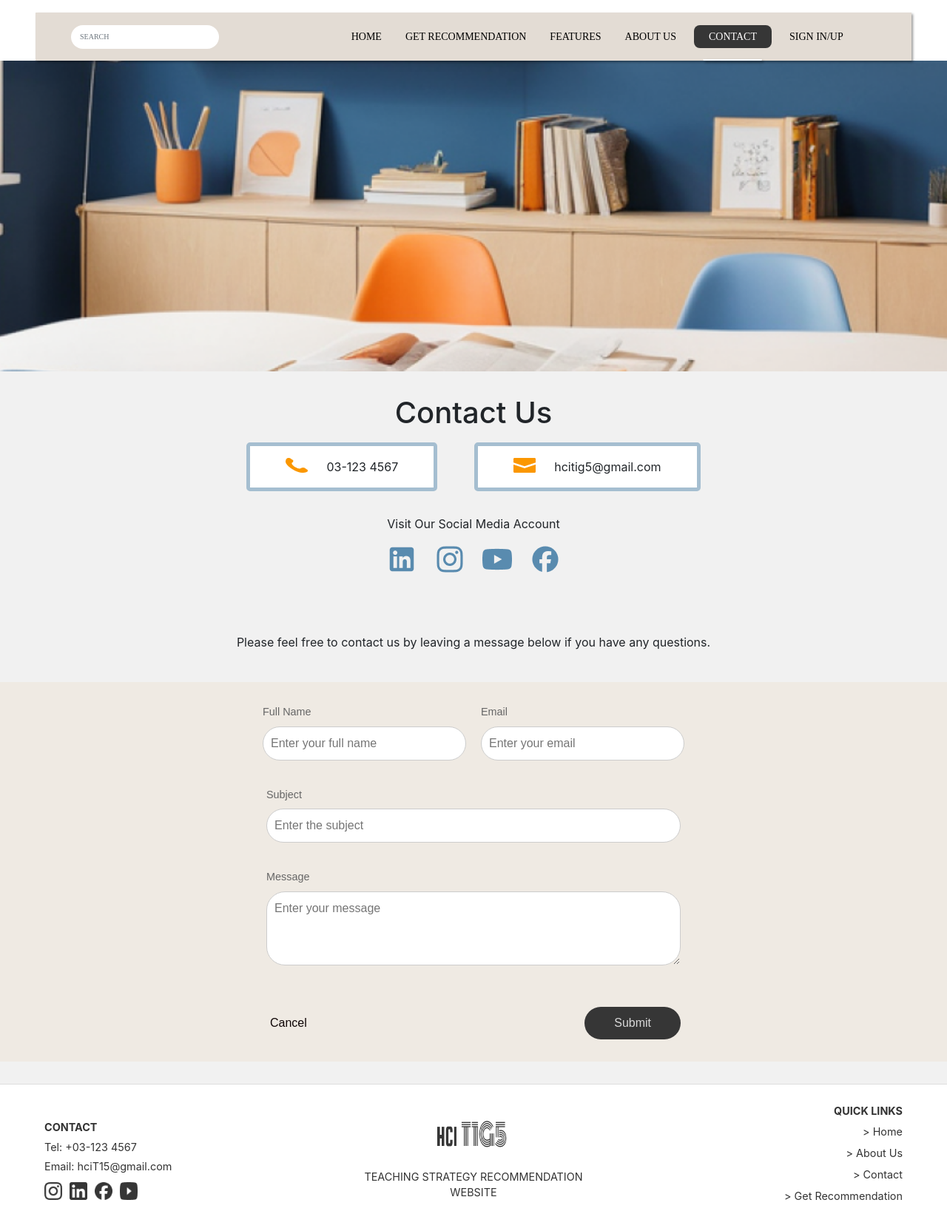
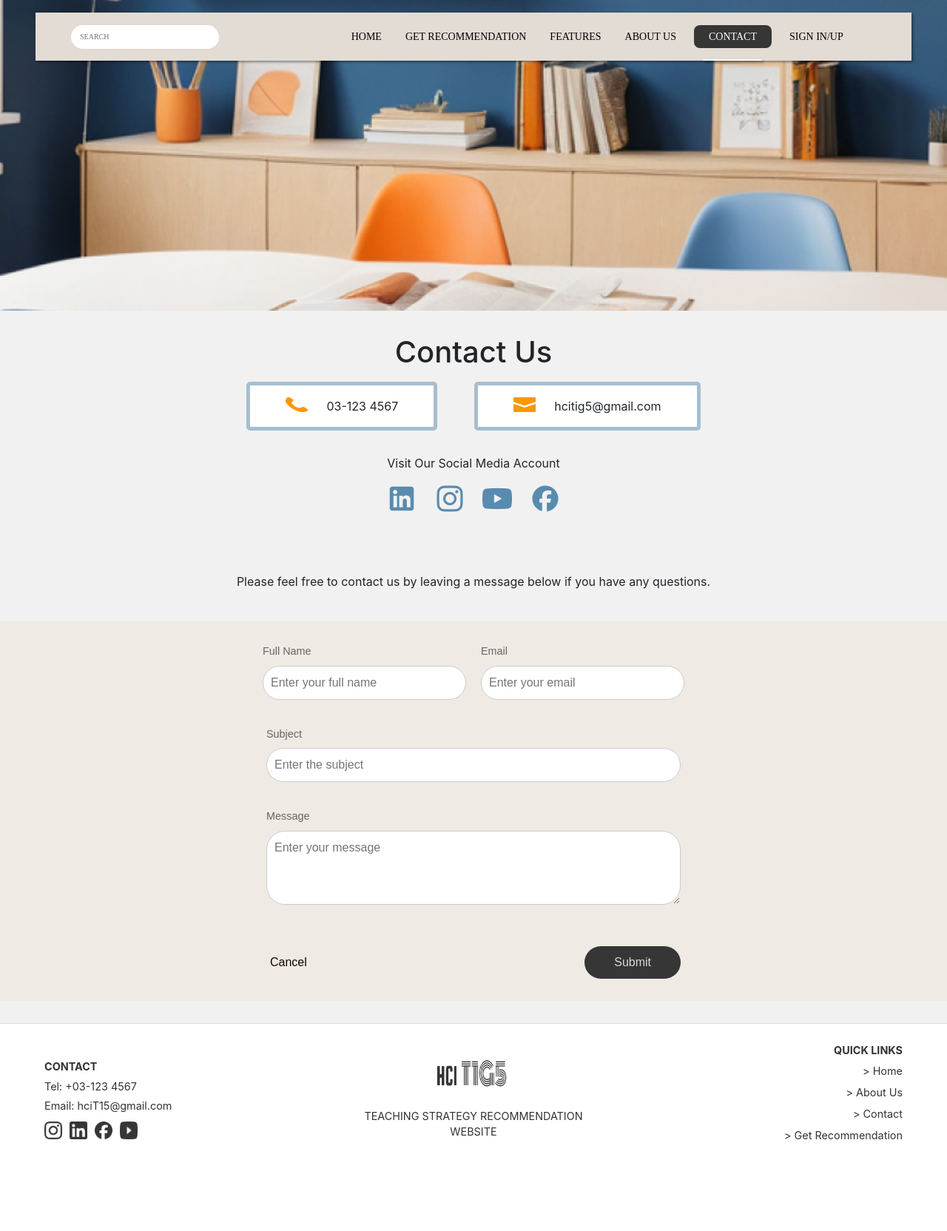
Before and after one commit to YinXuanYX/WIA2010-HCI-T1G5, a PHP site: page /contact.html in a window 1280 px wide. Shown: the whole page at 74% size. Run offline with PHP 8.4, Linux system fonts and the light colour scheme; some web fonts are replaced.

Commit message:
eliminate white space under nav bar

```diff
--- a/css/contact_styles.css
+++ b/css/contact_styles.css
@@ -1,5 +1,6 @@
 body {
     margin: 0;
+    padding: 0;
     font-family: Arial, Helvetica, sans-serif;
 }
 
@@ -13,13 +14,16 @@ header {
     height: 420px; /* Height of the header */
     margin: 0;
     padding: 0;
+    top: -82px;
     position: relative; /* Position the header relative to its children */
-    z-index: -1; /* Ensure it appears beneath the navbar */
+    z-index: 1; /* Ensure it appears beneath the navbar */
 }
 
 
 /*Style the content box*/
 .contact_box {
+    position: relative;
+    top: -82px;
     background-color: #f1f1f1;
     height: 420px;
     padding: 2em;
@@ -55,6 +59,8 @@ header {
 /* Container Styling */
 /* Outer Container Styling */
 .input_box {
+    position: relative;
+    top: -82px;
     background-color: #EFEAE3; /* Full background color */
     padding: 30px 0; /* Vertical padding only to avoid horizontal issues */
     width: 100%; /* Ensure it spans the full width */
@@ -170,11 +176,15 @@ input:focus, textarea:focus {
 }
 
 .empty{
+    position: relative;
+    top: -82px;
     background-color: #f1f1f1;
     height: 30px;
 }
 /* Style the footer */
 .footer {
+    position: relative;
+    top: -82px;
     background-color: #ffffff; /* White background */
     padding: 20px 40px; /* Padding around the content */
     display: flex;
```
